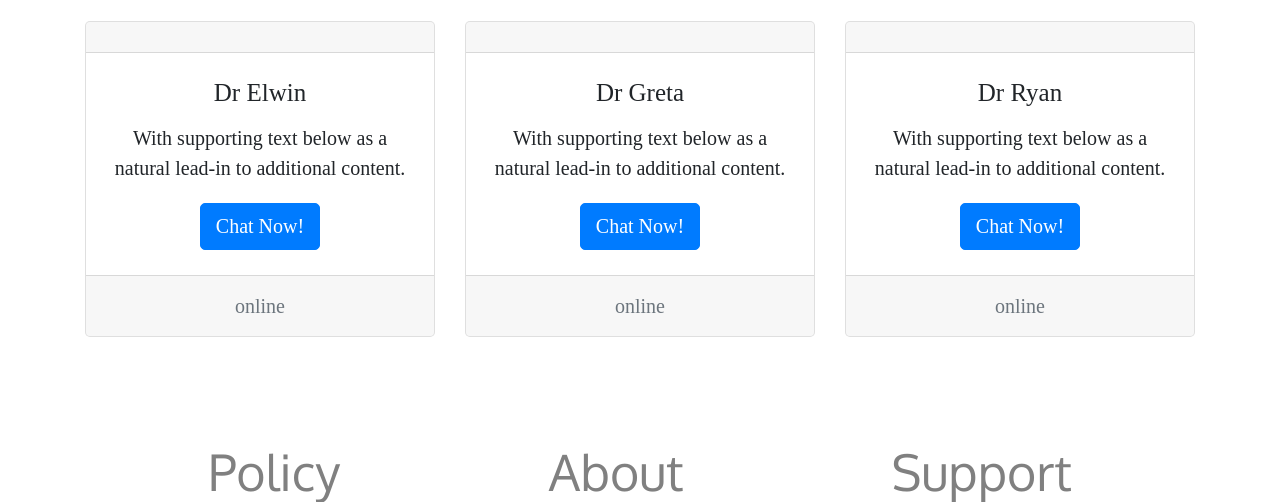
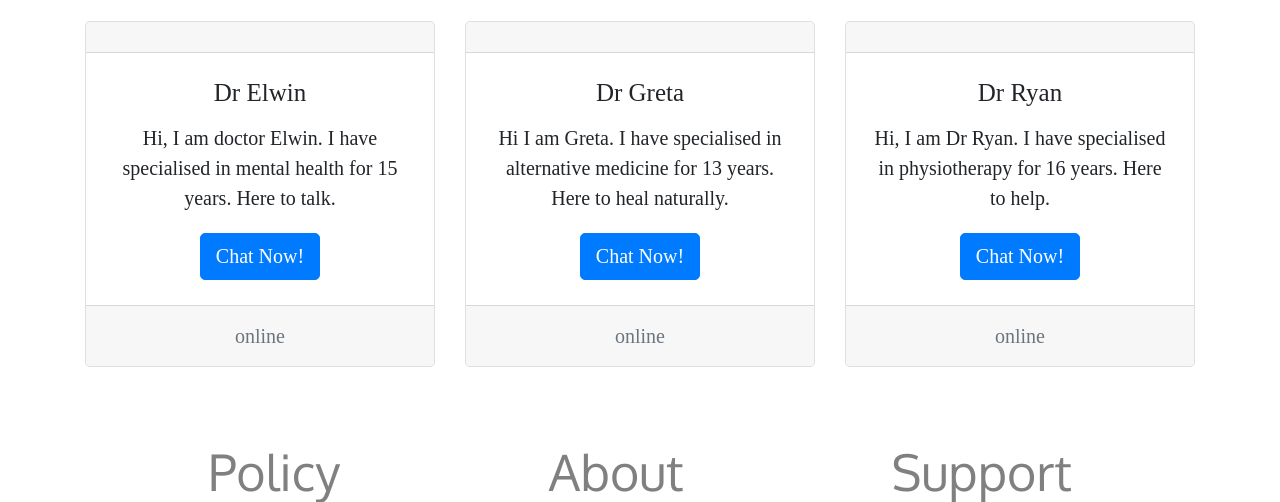
Before and after one commit to ecarlos09/mediquick, a Django app: template patients/templates/patients/patient-home.html in a window 1280 px wide. Shown: the part 250-752 px from the top of the page. Run offline with Django 3.2, Linux system fonts and the light colour scheme; the template is opened without the code that fills it, so the values that code supplies are empty; some libraries are stand-ins or nearby versions; some web fonts are replaced.

Commit message:
final tweaks

```diff
--- a/mediquick/settings.py
+++ b/mediquick/settings.py
@@ -166,7 +166,7 @@ LOGIN_URL = 'login'
 AUTH_USER_MODEL = 'users.CustomUser'
 # two factor end
 
-# CHAT FEATURE SETTINGS STARTS HERE
+# CHAT FEATURE SETTINGS STARTS
 # ASGI_APPLICATION = 'mediquick.routing.application'
 ASGI_APPLICATION = "mediquick.asgi.application"
 
--- a/patients/templates/patients/base.html
+++ b/patients/templates/patients/base.html
@@ -11,7 +11,7 @@
 <head>
 
   <title>MediQuick | {% block title %} {% endblock %}</title>
-  <link rel="stylesheet" href="{% static 'css/base.css' %}">
+  <link rel="stylesheet" type="text/html" href="{% static 'css/base.css' %}">
   <link rel="shortcut icon" type="image/jpg" href="{% static 'media/crossign.png'%/}">
   <link rel="preconnect" href="https://fonts.gstatic.com">
   <link href="https://fonts.googleapis.com/css2?family=Playfair+Display:wght@600&display=swap" rel="stylesheet">
--- a/patients/templates/patients/patient-home.html
+++ b/patients/templates/patients/patient-home.html
@@ -33,7 +33,7 @@
                 </div>
                 <div class="card-body">
                   <h5 class="card-title">Dr Elwin</h5>
-                  <p class="card-text">With supporting text below as a natural lead-in to additional content.</p>
+                  <p class="card-text">Hi, I am doctor Elwin. I have specialised in mental health for 15 years. Here to talk.</p>
                   <a href="/chat/drelwin" class="btn btn-primary">Chat Now!</a>
                 </div>
                 <div class="card-footer text-muted">
@@ -49,7 +49,8 @@
                 </div>
                 <div class="card-body">
                   <h5 class="card-title">Dr Greta</h5>
-                  <p class="card-text">With supporting text below as a natural lead-in to additional content.</p>
+                  <p class="card-text">Hi I am Greta. I have specialised in alternative medicine for 13 years. Here to heal naturally.<br></p>
+
                   <a href="/chat/drgreta" class="btn btn-primary">Chat Now!</a>
                 </div>
                 <div class="card-footer text-muted">
@@ -66,7 +67,8 @@
                 </div>
                 <div class="card-body">
                   <h5 class="card-title">Dr Ryan</h5>
-                  <p class="card-text">With supporting text below as a natural lead-in to additional content.</p>
+                  <p class="card-text">Hi, I am Dr Ryan. I have specialised in physiotherapy for 16 years. Here to help.<br></p>
+                  <p></p>
                   <a href="/chat/drryan" class="btn btn-primary">Chat Now!</a>
                 </div>
                 <div class="card-footer text-muted">
--- a/patients/views.py
+++ b/patients/views.py
@@ -27,7 +27,6 @@ def patient_home(request, user_id):
             name = "Admin"
         else:
             name = user.first_name
-
         data = {
             'name': name,
             'user_number': user_id,
--- a/static/css/chat.css
+++ b/static/css/chat.css
@@ -9,6 +9,11 @@ body {
     text-rendering: optimizeLegibility;
     text-shadow: 1px 1px 1px rgba(0, 0, 0, 0.004);
     -webkit-font-smoothing: antialiased;
+}
+
+#h1{
+    text-align: center;
+    justify-content: center;
 }
 
 p{
```
Also changed, not shown: chat/consumers.py (+0 -17 lines), chat/templates/chat/room.html (+4 -15 lines), db.sqlite3.
